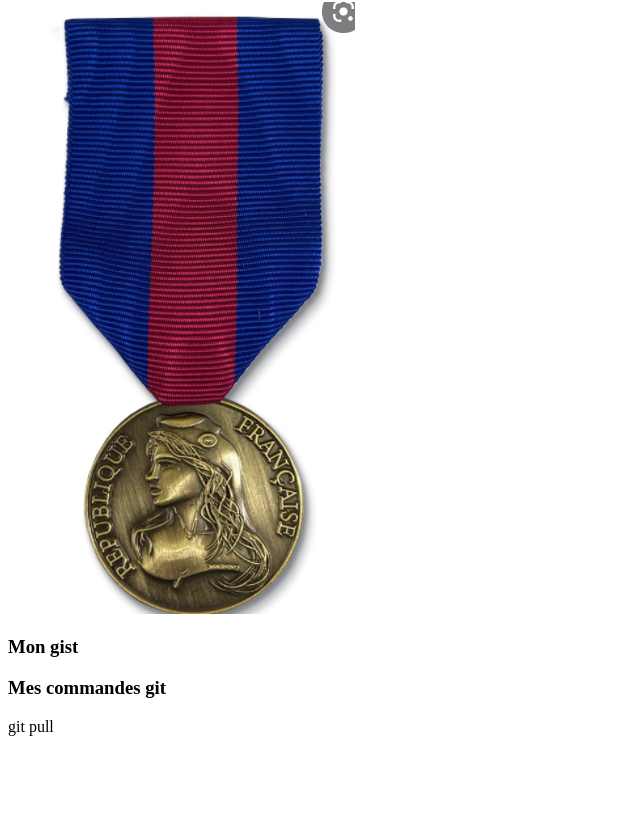
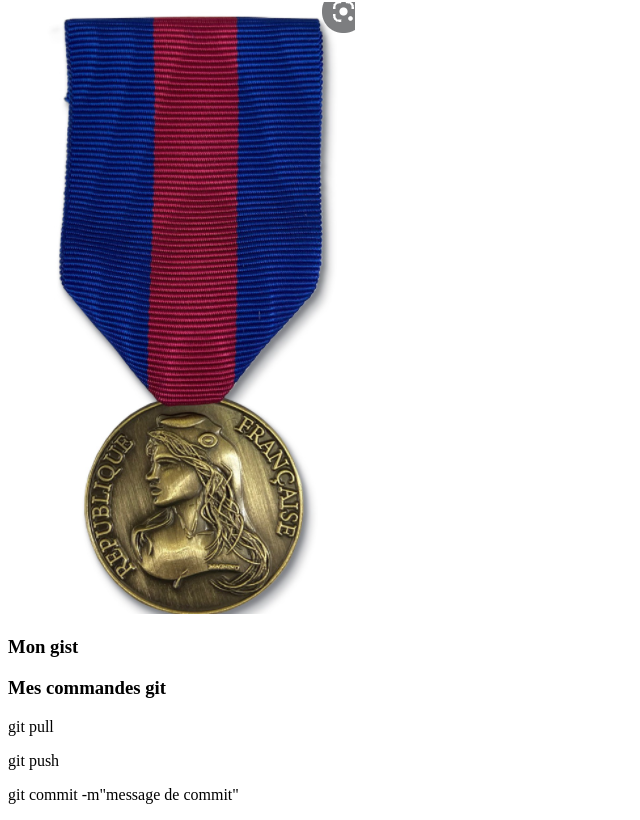
Before and after one commit to Goussoumalet/mon-site-web, a plain HTML site: page index.html in a window 1280 px wide. Shown: the part 336-1156 px from the top of the page, without its empty margins (0-640 px from the left). Before the commit the page ends 1088 px from the top, so only its background shows below. Drawn offline with Linux system fonts and the light colour scheme.

Commit message:
ajout de push et commit

```diff
--- a/index.html
+++ b/index.html
@@ -41,7 +41,9 @@
           <!-- mes commandes git-->
          <div>
           <h3> Mes commandes git</h3>
-         <p> git pull</p>
+          <p> git pull</p>
+          <p> git push</p>
+          <p> git commit -m"message de commit"</p>
 
        </div>
 
```
